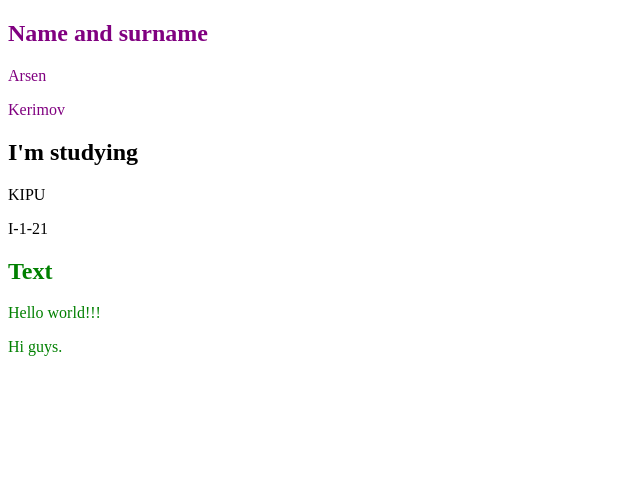
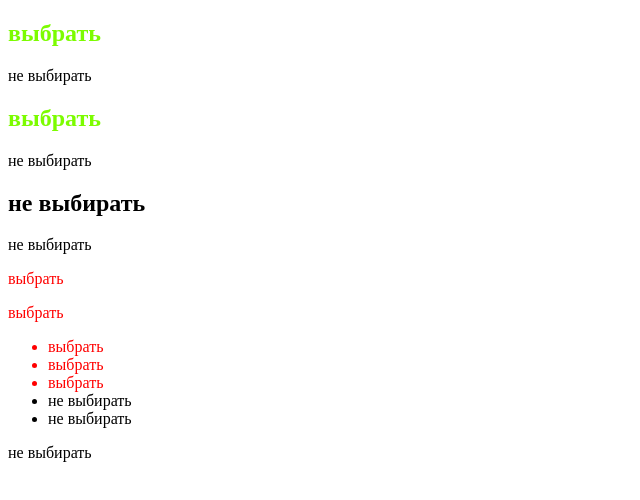
Before and after one commit to KerArSis/CSSExercises, a plain HTML site: page index.html in a window 1280 px wide. Shown: the whole page, without its empty margins (0-640 px from the left). Drawn offline with Linux system fonts and the light colour scheme.

Commit message:
arsen_36_css

```diff
--- a/index.html
+++ b/index.html
@@ -8,33 +8,29 @@
     <link rel="stylesheet" type="text/css" href="style.css" />
 </head>
 <body>
-    <div id="cange1">
-        <h2>Name and surname</h2>
-        <p>
-            Arsen
-        </p>
-        <p>
-            Kerimov
-        </p>
+    <div id="elem">
+        <h2>выбрать</h2>
+        <p>не выбирать</p>
+
+        <h2>выбрать</h2>
+        <p>не выбирать</p>
     </div>
-    <div id="cange2">
-        <h2>I'm studying</h2>
-        <p>
-            KIPU
-        </p>
-        <p>
-            I-1-21
-        </p>
-    </div>
-    <div id="cange3">
-        <h2>Text</h2>
-        <p>
-            Hello world!!!
-        </p>
-        <p>
-            Hi guys.
-        </p>
+    <h2>не выбирать</h2>
+    <p>не выбирать</p>
+
+    <div id="elem1">
+        <p class="text">выбрать</p>
+        <p class="text">выбрать</p>
+
+        <ul>
+            <li class="text">выбрать</li>
+            <li class="text">выбрать</li>
+            <li class="text">выбрать</li>
+            <li>не выбирать</li>
+            <li>не выбирать</li>
+        </ul>
     </div>
 
+    <p class="text">не выбирать</p>
 </body>
 </html>
--- a/style.css
+++ b/style.css
@@ -1,9 +1,6 @@
-#cange1 {
-	color: purple;
+#elem h2 {
+	color: lawngreen;
 }
-#cange2 {
-	color: black;
+#elem1 .text{
+	color: red;
 }
-#cange3 {
-	color: green;
-}
```
